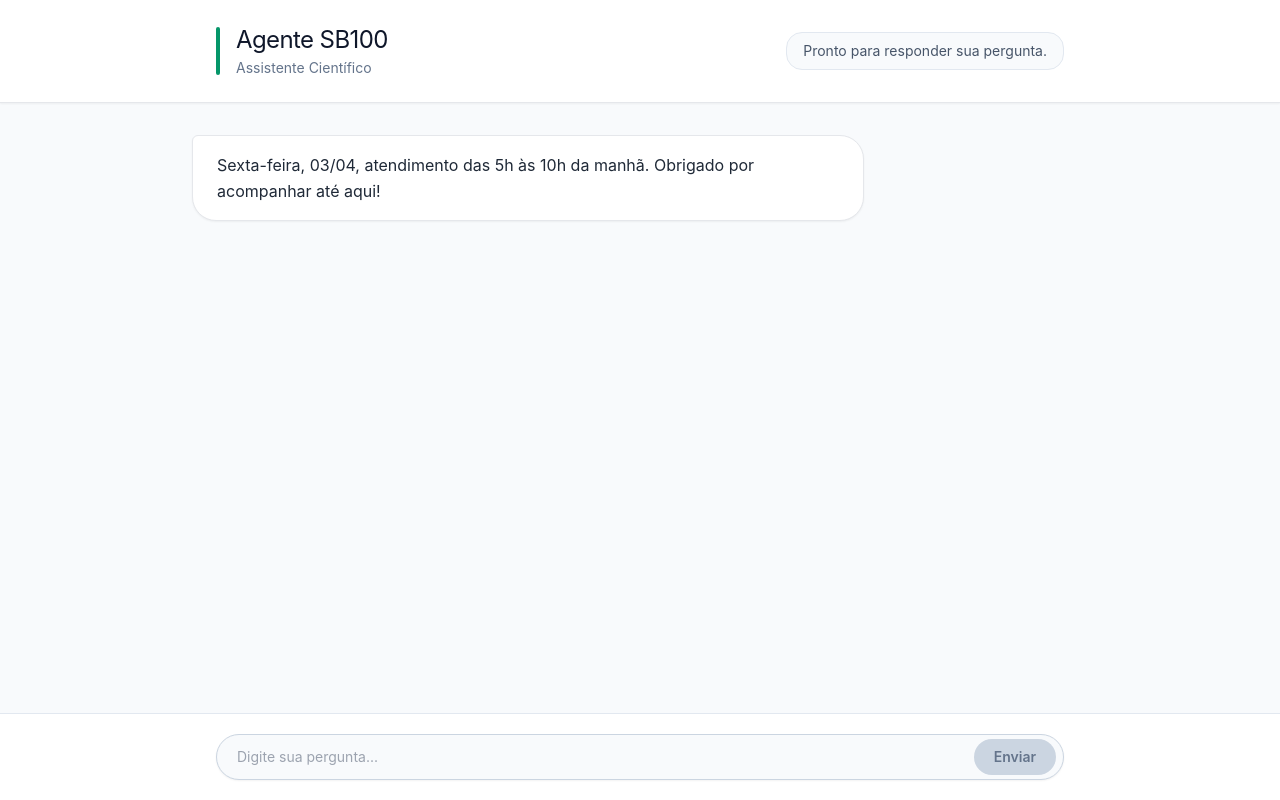
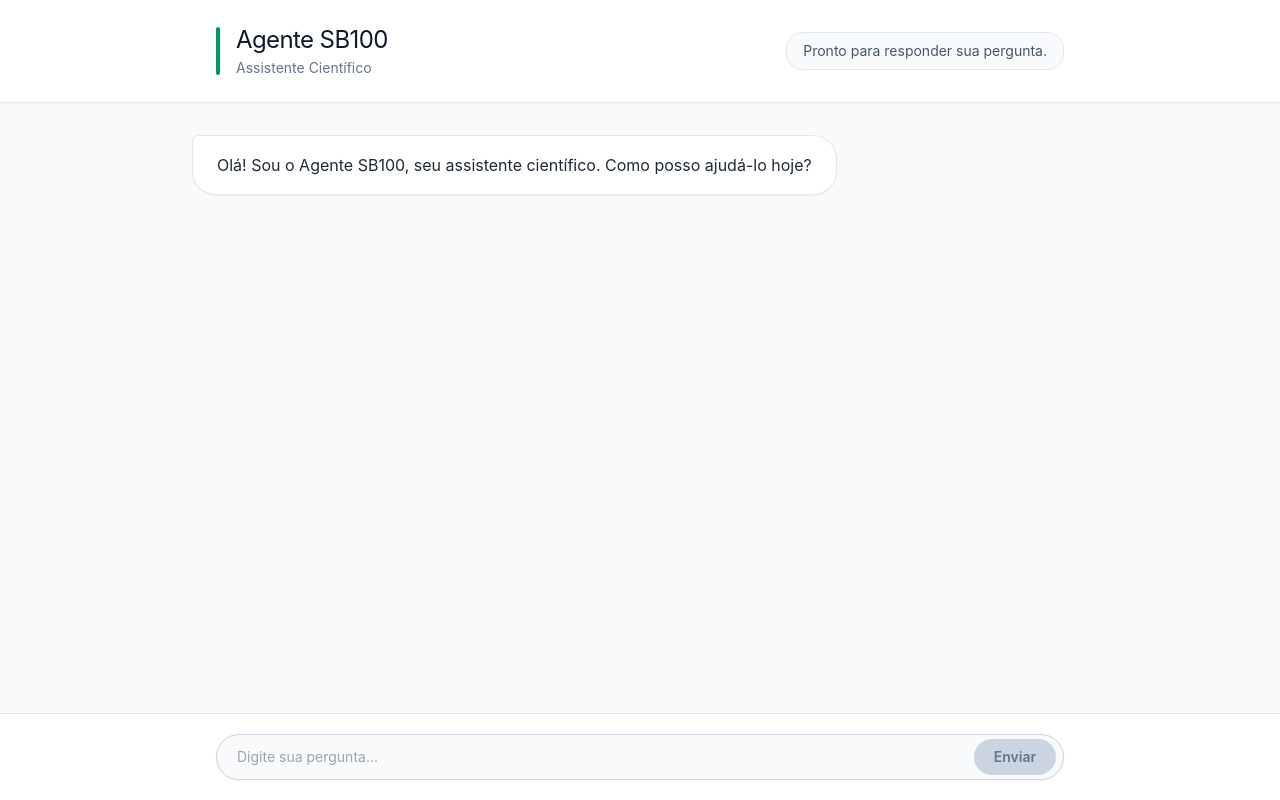
Before and after one commit to PepeSlime2/SB100-Front, a React (Vite) app: page / in a window 1280 px wide. Built offline with nearby package versions, Linux system fonts and the light colour scheme.

Commit message:
Nova Mensagem

```diff
--- a/src/app/App.tsx
+++ b/src/app/App.tsx
@@ -22,7 +22,7 @@ interface Message {
 const initialMessages: Message[] = [
   {
     id: '1',
-    text: 'Sexta-feira, 03/04, atendimento das 5h às 10h da manhã. Obrigado por acompanhar até aqui!',
+    text: 'Olá! Sou o Agente SB100, seu assistente científico. Como posso ajudá-lo hoje?',
     isUser: false
   }
 ];
```
